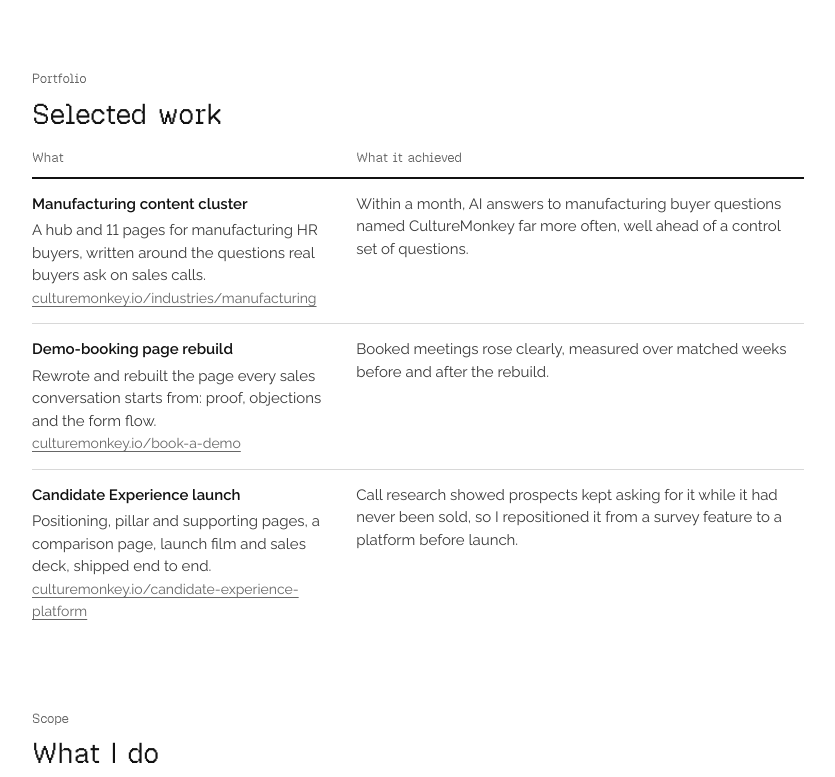
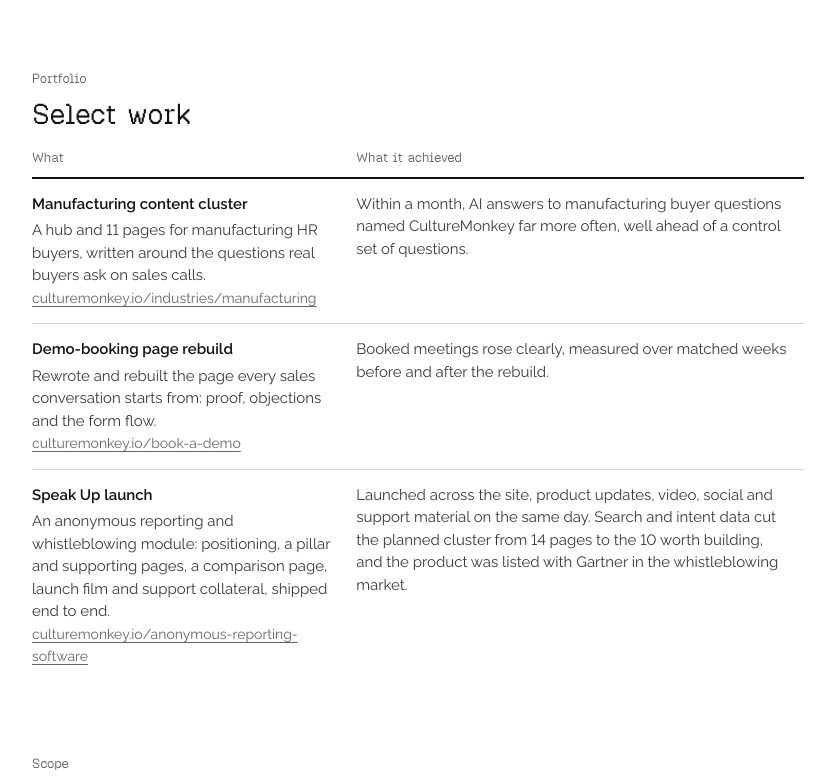
Before and after one commit to hari-sz/hari-sz.github.io, a plain HTML site: page index.html in a window 1280 px wide. Shown: the part 339-1116 px from the top of the page, without its empty margins (222-1057 px from the left). Drawn offline with Linux system fonts and the light colour scheme.

Commit message:
Select work heading, Speak Up piece, remove footer

```diff
--- a/index.html
+++ b/index.html
@@ -52,7 +52,6 @@
     background: #f1f1f1; padding: 10px 12px; border-bottom: 0; width: auto;
   }
 
-  footer { margin-top: 72px; padding-top: 18px; border-top: 1px solid #d8d8d8; font-size: 14px; color: #666; }
 
   @media (max-width: 640px) {
     main { padding: 48px 16px 72px; }
@@ -85,7 +84,7 @@
 
   <section>
     <div class="k">Portfolio</div>
-    <h2>Selected work</h2>
+    <h2>Select work</h2>
     <table>
       <thead><tr><th>What</th><th>What it achieved</th></tr></thead>
       <tbody>
@@ -102,10 +101,10 @@
           <td>Booked meetings rose clearly, measured over matched weeks before and after the rebuild.</td>
         </tr>
         <tr>
-          <td>Candidate Experience launch
-            <span>Positioning, pillar and supporting pages, a comparison page, launch film and sales deck, shipped end to end.</span>
-            <a href="https://www.culturemonkey.io/candidate-experience-platform/">culturemonkey.io/candidate-experience-platform</a></td>
-          <td>Call research showed prospects kept asking for it while it had never been sold, so I repositioned it from a survey feature to a platform before launch.</td>
+          <td>Speak Up launch
+            <span>An anonymous reporting and whistleblowing module: positioning, a pillar and supporting pages, a comparison page, launch film and support collateral, shipped end to end.</span>
+            <a href="https://www.culturemonkey.io/anonymous-reporting-software/">culturemonkey.io/anonymous-reporting-software</a></td>
+          <td>Launched across the site, product updates, video, social and support material on the same day. Search and intent data cut the planned cluster from 14 pages to the 10 worth building, and the product was listed with Gartner in the whistleblowing market.</td>
         </tr>
       </tbody>
     </table>
@@ -142,8 +141,6 @@
     </table>
   </section>
 
-  <footer>Hari S. Built by hand and hosted on GitHub Pages.</footer>
-
 </main>
 </body>
 </html>
```
